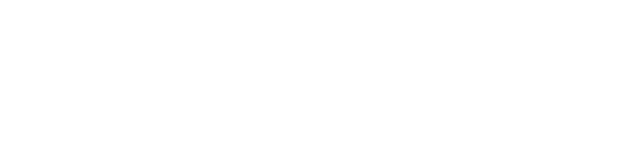
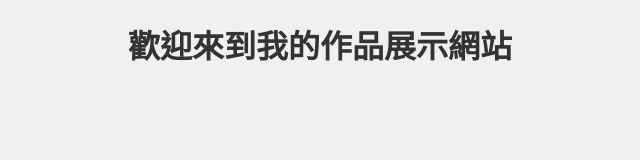
Before and after one commit to LAIHSUANYU/my-portfolio, a plain HTML site: page index.html in a window 1280 px wide. Shown: the whole page, without its empty margins (320-960 px from the left). Drawn offline with Linux system fonts and the light colour scheme.

Commit message:
更新內容

```diff
--- a/index.html
+++ b/index.html
@@ -1,11 +1,12 @@
 <!DOCTYPE html>
-<html lang="en">
+<html lang="zh-TW">
 <head>
     <meta charset="UTF-8">
     <meta name="viewport" content="width=device-width, initial-scale=1.0">
-    <title>Document</title>
+    <title>作品展示</title>
+    <link rel="stylesheet" href="style.css"> <!-- 連結外部 CSS -->
 </head>
 <body>
-
+    <h1>歡迎來到我的作品展示網站</h1>
 </body>
 </html>
--- a/style.css
+++ b/style.css
@@ -1,3 +1,9 @@
-<head>
-    <link rel="stylesheet" href="style.css">
-</head>
+body {
+    background-color: #f0f0f0;
+    font-family: Arial, sans-serif;
+    text-align: center;
+}
+
+h1 {
+    color: #333;
+}
```
